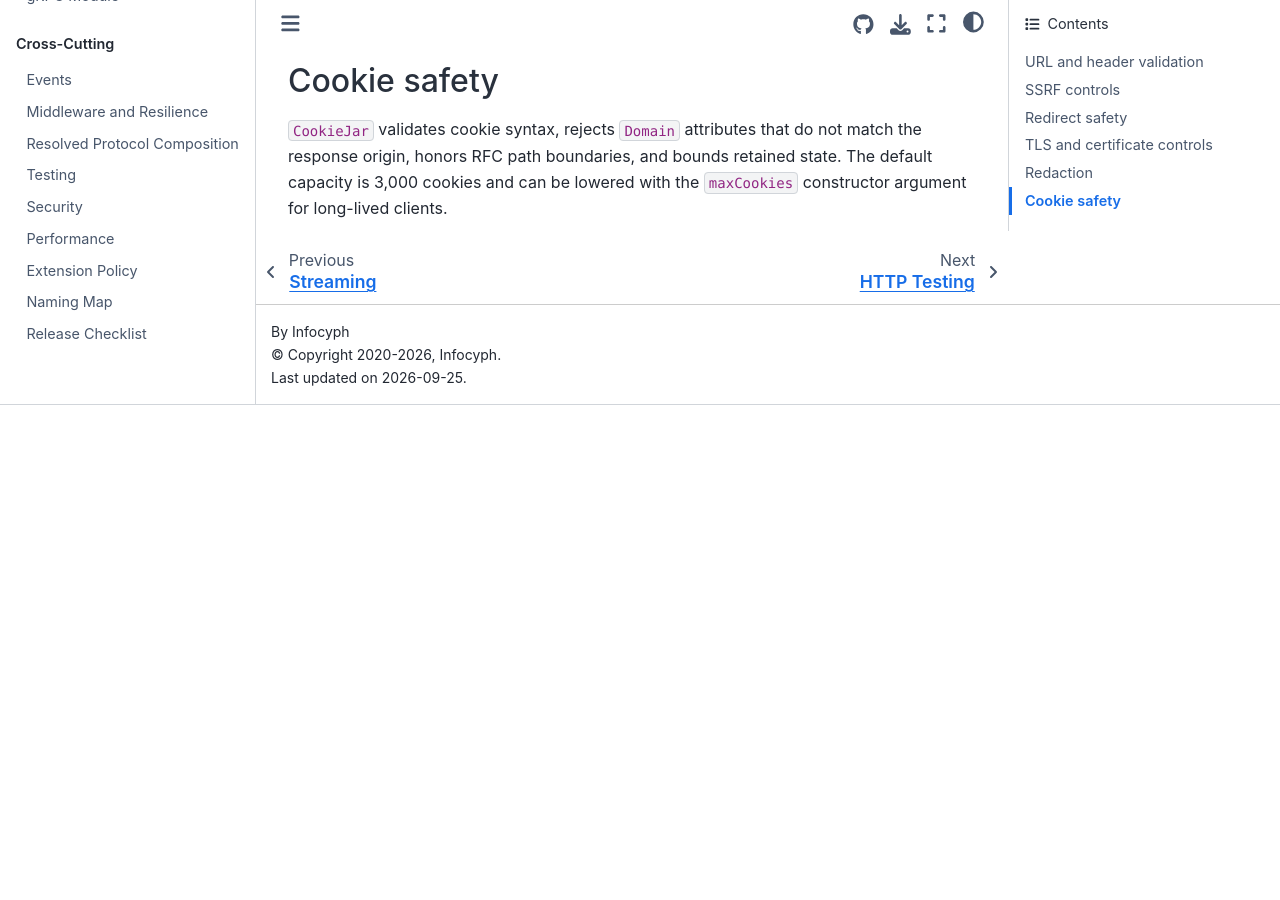
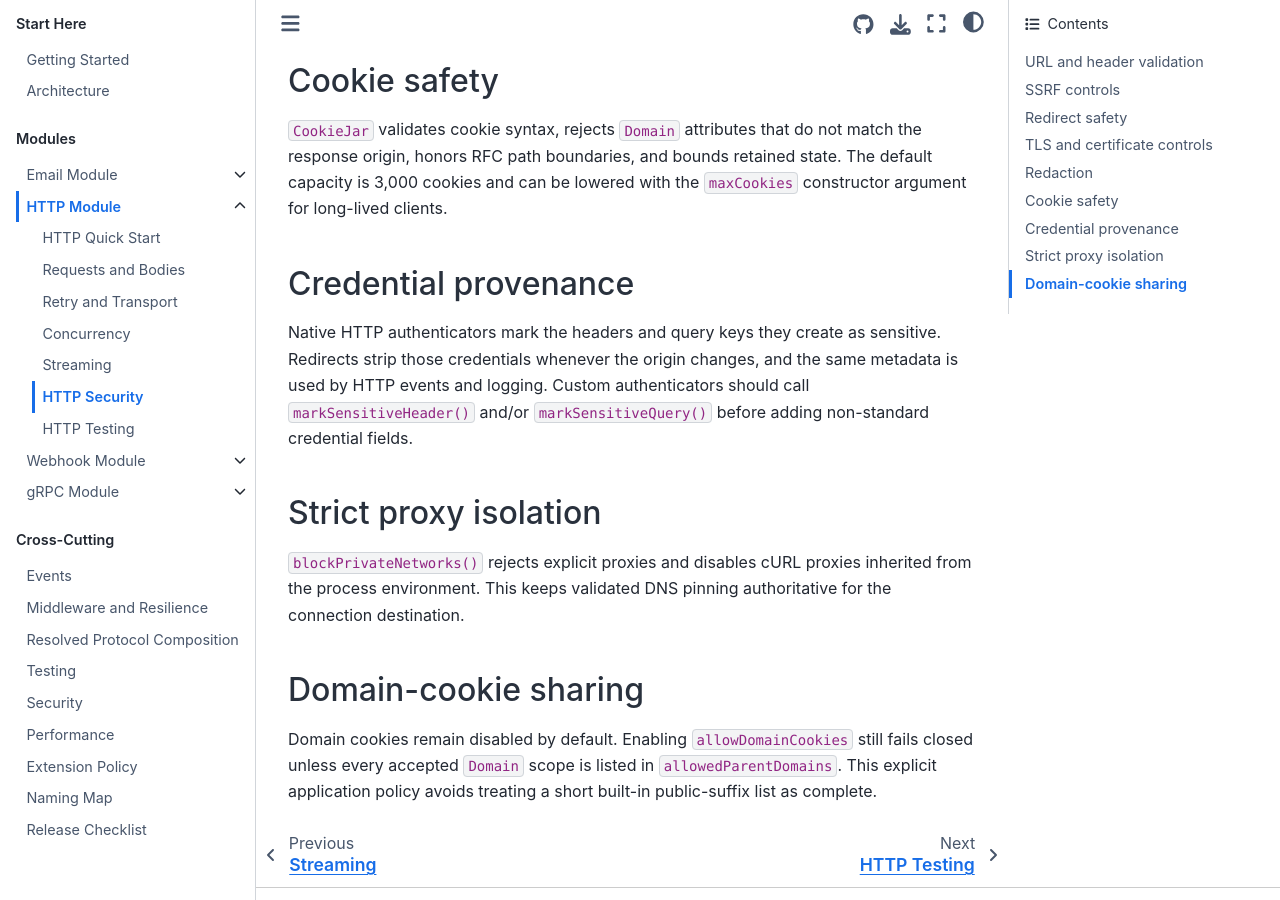
Before and after one commit to infocyph/TalkingBytes, a Sphinx documentation site: the page built from docs/http/security.rst, in a window 1280 px wide and 900 px high, scrolled down 1044 px. Built offline with Sphinx 7.4.7 and the Sphinx Book theme 1.1.4, drawn with Linux system fonts in a browser that asks for light colours; before the commit the page ends 1449 px from its top, so only the background shows below that.

Commit message:
docs(http): document trust boundary hardening

```diff
--- a/docs/http/security.rst
+++ b/docs/http/security.rst
@@ -45,3 +45,28 @@ Cookie safety
 not match the response origin, honors RFC path boundaries, and bounds retained
 state. The default capacity is 3,000 cookies and can be lowered with the
 ``maxCookies`` constructor argument for long-lived clients.
+
+
+Credential provenance
+---------------------
+
+Native HTTP authenticators mark the headers and query keys they create as
+sensitive. Redirects strip those credentials whenever the origin changes, and
+the same metadata is used by HTTP events and logging. Custom authenticators
+should call ``markSensitiveHeader()`` and/or ``markSensitiveQuery()`` before
+adding non-standard credential fields.
+
+Strict proxy isolation
+----------------------
+
+``blockPrivateNetworks()`` rejects explicit proxies and disables cURL proxies
+inherited from the process environment. This keeps validated DNS pinning
+authoritative for the connection destination.
+
+Domain-cookie sharing
+---------------------
+
+Domain cookies remain disabled by default. Enabling ``allowDomainCookies``
+still fails closed unless every accepted ``Domain`` scope is listed in
+``allowedParentDomains``. This explicit application policy avoids treating a
+short built-in public-suffix list as complete.
```
